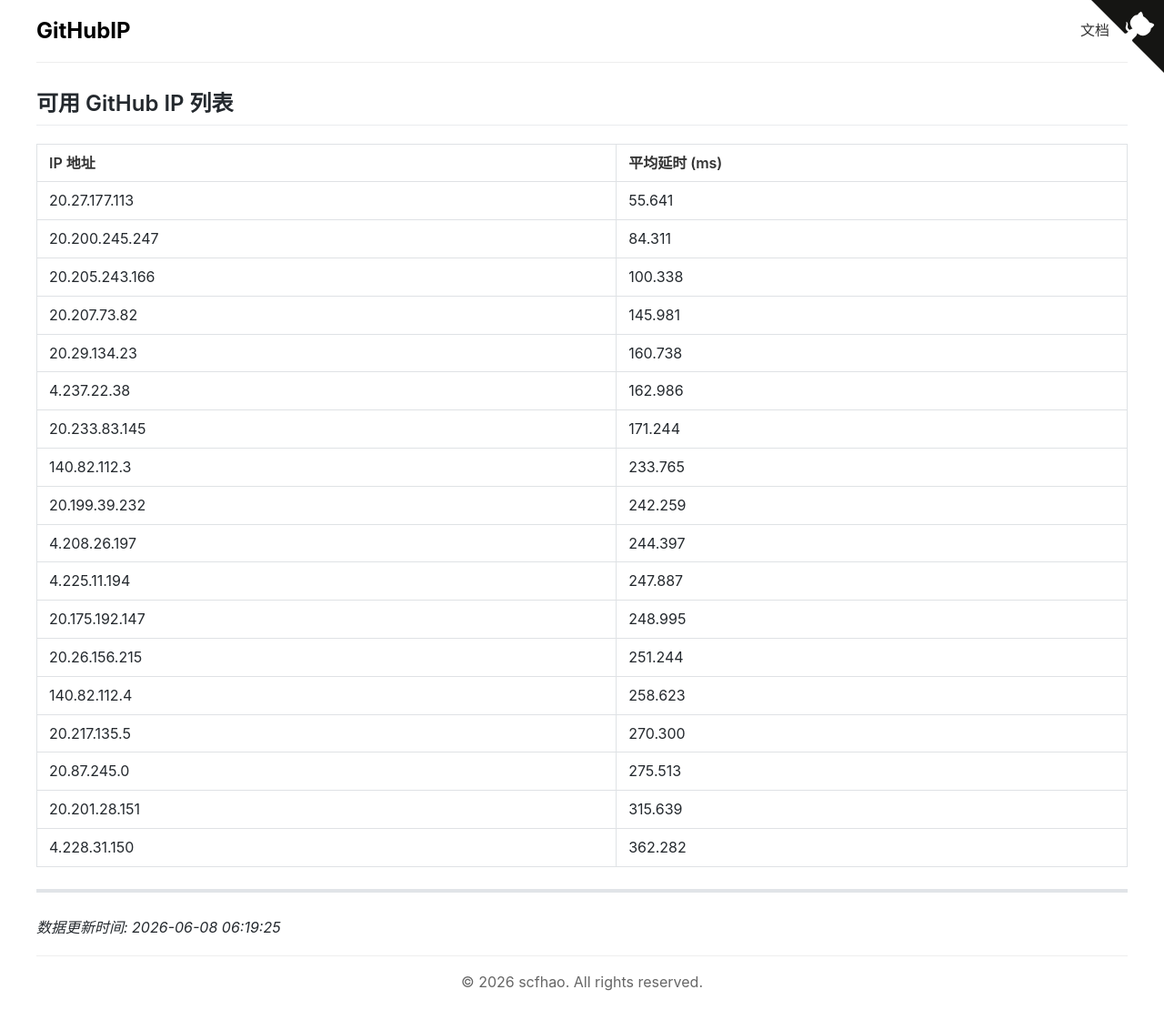
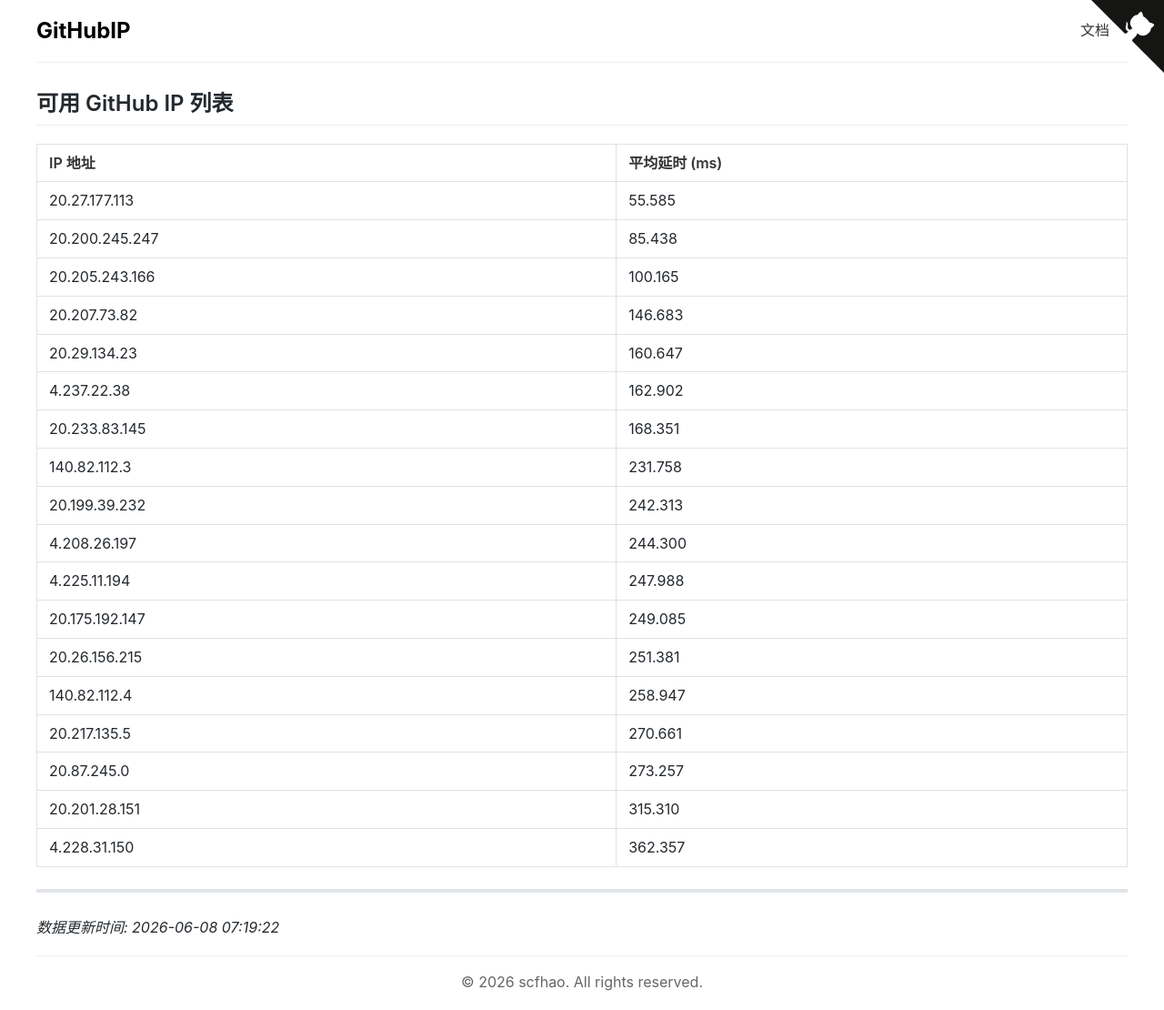
Before and after one commit to scfhao/GitHubIP, a Jekyll site: the page built from index.md, in a window 1280 px wide. Shown: the whole page at 91% size. Built offline with Jekyll 4.4.1, drawn with Linux system fonts in a browser that asks for light colours.

Commit message:
自动脚本执行 - 2026-06-08 07:19:22

```diff
--- a/index.md
+++ b/index.md
@@ -1,32 +1,32 @@
 ---
 layout: home
 title: GitHub IP 列表
-date: 2026-06-08 06:19:25
+date: 2026-06-08 07:19:22
 ---
 
 ## 可用 GitHub IP 列表
 
 | IP 地址 | 平均延时 (ms) |
 |---------|--------------|
-| 20.27.177.113 | 55.641 |
-| 20.200.245.247 | 84.311 |
-| 20.205.243.166 | 100.338 |
-| 20.207.73.82 | 145.981 |
-| 20.29.134.23 | 160.738 |
-| 4.237.22.38 | 162.986 |
-| 20.233.83.145 | 171.244 |
-| 140.82.112.3 | 233.765 |
-| 20.199.39.232 | 242.259 |
-| 4.208.26.197 | 244.397 |
-| 4.225.11.194 | 247.887 |
-| 20.175.192.147 | 248.995 |
-| 20.26.156.215 | 251.244 |
-| 140.82.112.4 | 258.623 |
-| 20.217.135.5 | 270.300 |
-| 20.87.245.0 | 275.513 |
-| 20.201.28.151 | 315.639 |
-| 4.228.31.150 | 362.282 |
+| 20.27.177.113 | 55.585 |
+| 20.200.245.247 | 85.438 |
+| 20.205.243.166 | 100.165 |
+| 20.207.73.82 | 146.683 |
+| 20.29.134.23 | 160.647 |
+| 4.237.22.38 | 162.902 |
+| 20.233.83.145 | 168.351 |
+| 140.82.112.3 | 231.758 |
+| 20.199.39.232 | 242.313 |
+| 4.208.26.197 | 244.300 |
+| 4.225.11.194 | 247.988 |
+| 20.175.192.147 | 249.085 |
+| 20.26.156.215 | 251.381 |
+| 140.82.112.4 | 258.947 |
+| 20.217.135.5 | 270.661 |
+| 20.87.245.0 | 273.257 |
+| 20.201.28.151 | 315.310 |
+| 4.228.31.150 | 362.357 |
 
 ---
 
-*数据更新时间: 2026-06-08 06:19:25*
+*数据更新时间: 2026-06-08 07:19:22*
```
